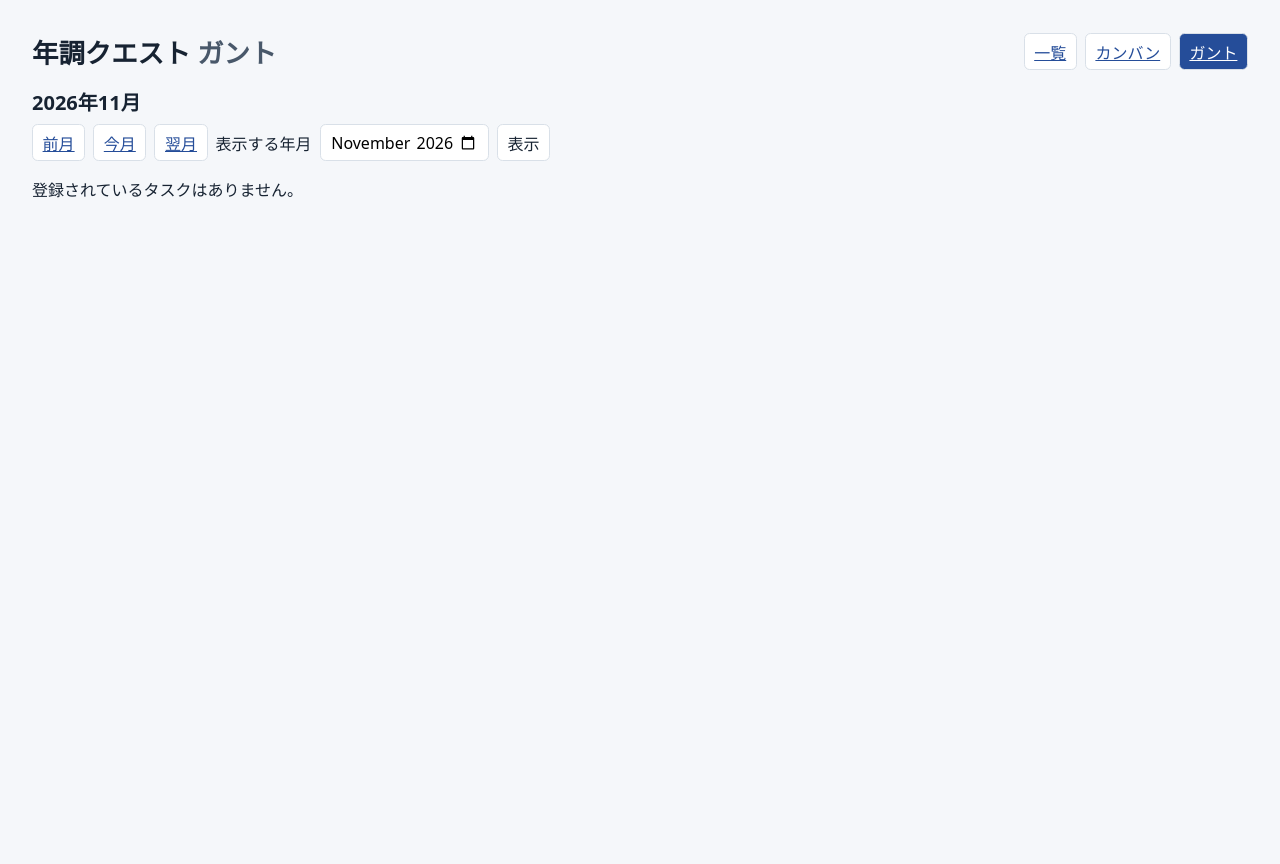
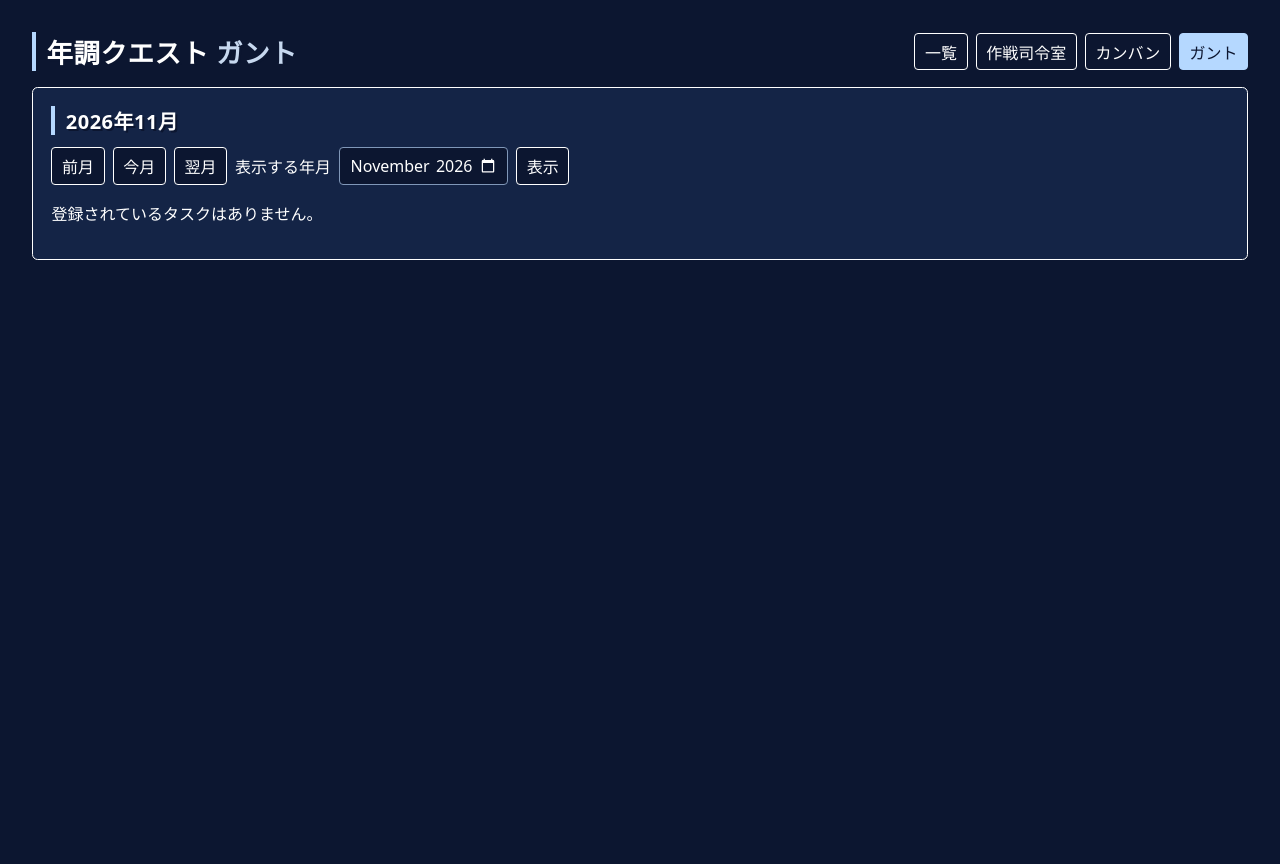
Before and after one commit to coffee-neko/20261118_2, a Spring Boot app: page /todo/gantt in a window 1280 px wide. After the commit the page ends 260 px from the top, so only its background shows below. Run offline with Spring Boot 4, Linux system fonts and the light colour scheme; the visitor is signed in with stand-in values (Sample User, id 1); data that the repository does not hold is empty; some of the project's set-up classes (security, data sources, template engines, error pages and the like) are left out, and stand-ins take their place; some libraries are stand-ins or nearby versions.

Commit message:
レトロRPGデザイン統一・残り3画面を改装
- 共通テーマを再利用し、3画面をダークネイビーの背景と白枠で統一
- CSVプレビューは表の内側を横スクロールできるようにし、登録確定ボタンを強調
- 一括削除確認では対象件数と取り消せない旨の警告を見やすくした
- ログイン欄の配色を調整し、パスワードのマスク表示とログイン失敗時のメッセージを維持
- フォーム送信先・CSRF・Thymeleaf式を差分で照合。変更対象は3画面のテンプレートと quest-theme.css
- ビルド・テスト実行・ブラウザでの動作確認は未実施

```diff
--- a/src/main/resources/static/css/gantt.css
+++ b/src/main/resources/static/css/gantt.css
@@ -1,32 +1,23 @@
 .gantt-page {
-    --gantt-bg: #f5f7fa;
-    --gantt-surface: #fff;
-    --gantt-header: #eef2f7;
-    --gantt-border: #d9e0e8;
-    --gantt-text: #172332;
-    --gantt-muted: #49586a;
-    --gantt-link: #254d99;
-    --gantt-warning: #a32222;
-    --gantt-idle: #586474;
-    --gantt-active: #315fad;
-    --gantt-done: #23764f;
-    --gantt-saturday-bg: #e4edfa;
-    --gantt-saturday-text: #274e82;
-    --gantt-sunday-bg: #f9e9e9;
-    --gantt-sunday-text: #972e38;
+    --gantt-header: #223756;
+    --gantt-gridline: #536784;
+    --gantt-warning: #ffc6ce;
+    --gantt-saturday-bg: #1b3c63;
+    --gantt-saturday-text: #c7e1ff;
+    --gantt-sunday-bg: #502c43;
+    --gantt-sunday-text: #ffd2dd;
     --gantt-task-width: clamp(8rem, 21vw, 16rem);
     --gantt-day-min-width: 1.25rem;
     --gantt-detail-task-width: min(19rem, 46vw);
     --gantt-detail-day-width: 2.75rem;
+    box-sizing: border-box;
     min-height: 100vh;
     padding: clamp(.75rem, 3vw, 2rem);
-    background: var(--gantt-bg);
-    color: var(--gantt-text);
 }
 
-body {
+.gantt-theme {
     margin: 0;
-    font-family: system-ui, sans-serif;
+    color-scheme: dark;
 }
 
 .gantt-header,
@@ -37,38 +28,56 @@ body {
     gap: .5rem;
 }
 
-.gantt-header { justify-content: space-between; }
+.gantt-header { justify-content: space-between; margin-bottom: 1rem; }
+.gantt-window { min-width: 0; padding: clamp(.65rem, 2vw, 1.15rem); border-radius: .35rem; }
 .gantt-page h1 { margin: 0; font-size: 1.65rem; }
-.gantt-page h1 span { color: var(--gantt-muted); }
-.gantt-page h2 { margin: 1rem 0 .5rem; font-size: 1.25rem; }
-.gantt-page a { color: var(--gantt-link); }
+.gantt-page h1 span { color: var(--quest-muted); }
+.gantt-page h2 { margin: 0 0 .75rem; font-size: 1.25rem; }
+.gantt-page a { color: var(--quest-link); }
 
-.gantt-controls a,
-.gantt-page button,
+.gantt-page .quest-button,
 .gantt-page input {
+    box-sizing: border-box;
+    max-inline-size: 100%;
     padding: .35rem .6rem;
-    border: 1px solid var(--gantt-border);
-    border-radius: .35rem;
-    background: var(--gantt-surface);
+    border: 1px solid var(--quest-divider);
+    border-radius: .25rem;
+    background-color: var(--quest-background);
+    color: var(--quest-text);
     font: inherit;
 }
 
-.gantt-controls a[aria-current="page"],
-.gantt-modes button[aria-pressed="true"] {
-    background: var(--gantt-link);
-    color: var(--gantt-surface);
+.gantt-page .quest-button {
+    border-color: var(--bs-btn-border-color);
+    border-radius: var(--bs-btn-border-radius);
+    color: var(--bs-btn-color);
+    text-decoration: none;
 }
 
-.gantt-page button { color: var(--gantt-text); cursor: pointer; }
-.gantt-modes:not([hidden]) { display: flex; gap: .35rem; }
+.gantt-page .quest-button:hover {
+    border-color: var(--bs-btn-hover-border-color);
+    background-color: var(--bs-btn-hover-bg);
+    color: var(--bs-btn-hover-color);
+}
+
+.gantt-page .quest-button:is([aria-current="page"], [aria-pressed="true"]) {
+    border-color: var(--bs-btn-active-border-color);
+    background-color: var(--bs-btn-active-bg);
+    color: var(--bs-btn-active-color);
+}
+
+.gantt-page button { cursor: pointer; }
+.gantt-modes:not([hidden]) { display: flex; flex-wrap: wrap; gap: .35rem; }
 
 .gantt-scroll {
+    box-sizing: border-box;
+    max-width: 100%;
     max-height: 65vh;
     margin-top: .8rem;
     overflow: auto;
-    border: 1px solid var(--gantt-border);
+    border: 1px solid var(--quest-border);
     border-radius: .4rem;
-    background: var(--gantt-surface);
+    background: var(--quest-background);
 }
 
 .gantt-table {
--- a/src/main/resources/static/css/quest-theme.css
+++ b/src/main/resources/static/css/quest-theme.css
@@ -9,6 +9,9 @@
     --quest-focus: #ffe38a;
     --quest-gauge-track: #263f64;
     --quest-gauge-fill: #0dcaf0;
+    --quest-status-idle: #b7c5d9;
+    --quest-status-active: #83b9ff;
+    --quest-status-done: #80d6a8;
     background-color: var(--quest-background);
     color: var(--quest-text);
     font-family: system-ui, "Yu Gothic UI", Meiryo, "Hiragino Kaku Gothic ProN", sans-serif;
@@ -81,17 +84,17 @@
     outline-offset: 2px;
 }
 
-.quest-registration {
+:is(.quest-registration, .quest-form-page) {
     color-scheme: dark;
     --bs-secondary-color: var(--quest-muted);
 }
 
-.quest-registration .quest-title {
+:is(.quest-registration, .quest-form-page) .quest-title {
     border-block-end: 1px solid var(--quest-divider);
     padding-block-end: .6rem;
 }
 
-.quest-registration :is(.form-control, .form-select) {
+:is(.quest-registration, .quest-form-page) :is(.form-control, .form-select) {
     min-width: 0;
     max-width: 100%;
     color: var(--quest-text);
@@ -103,10 +106,27 @@
     color: var(--quest-text);
 }
 
-.quest-registration .btn-primary.quest-button {
+:is(.quest-registration, .quest-form-page) .btn-primary.quest-button {
     --bs-btn-color: var(--quest-background);
     --bs-btn-bg: var(--quest-link);
     --bs-btn-border-color: var(--quest-link);
+}
+
+.quest-form-page .form-control::file-selector-button {
+    color: var(--quest-text);
+    background-color: var(--quest-surface);
+    border-color: var(--quest-divider);
+}
+
+.quest-form-page .btn-success.quest-button { --quest-action-color: var(--quest-status-done, #80d6a8); }
+.quest-form-page .btn-danger.quest-button { --quest-action-color: #ffc6ce; }
+
+.quest-form-page .quest-button:is(.btn-success, .btn-danger) {
+    --bs-btn-color: var(--quest-background);
+    --bs-btn-bg: var(--quest-action-color);
+    --bs-btn-border-color: var(--quest-action-color);
+    --bs-btn-active-bg: var(--quest-action-color);
+    --bs-btn-active-border-color: var(--quest-action-color);
 }
 
 .command-room .command-link {
--- a/src/main/resources/templates/todo/gantt.html
+++ b/src/main/resources/templates/todo/gantt.html
@@ -4,38 +4,40 @@
     <meta charset="UTF-8">
     <meta name="viewport" content="width=device-width, initial-scale=1.0">
     <title>年調クエスト | ガント</title>
+    <link th:replace="~{fragments/quest-theme :: stylesheet}" rel="stylesheet">
     <link rel="stylesheet" th:href="@{/css/gantt.css}">
     <script defer th:src="@{/js/gantt.js}"></script>
 </head>
-<body>
+<body class="quest-theme gantt-theme">
 <main class="gantt-page">
     <header class="gantt-header">
-        <h1>年調クエスト <span>ガント</span></h1>
+        <h1 class="quest-heading quest-title">年調クエスト <span>ガント</span></h1>
         <nav class="gantt-controls" aria-label="ToDo画面の切り替え">
-            <a th:href="@{/todo}">一覧</a>
-            <a th:href="@{/todo/kanban}">カンバン</a>
-            <a th:href="@{/todo/gantt(month=${month.toString()})}" aria-current="page">ガント</a>
+            <a class="quest-button" th:href="@{/todo}">一覧</a>
+            <a class="quest-button" th:href="@{/todo/dashboard}">作戦司令室</a>
+            <a class="quest-button" th:href="@{/todo/kanban}">カンバン</a>
+            <a class="quest-button" th:href="@{/todo/gantt(month=${month.toString()})}" aria-current="page">ガント</a>
         </nav>
     </header>
 
-    <section aria-labelledby="gantt-month">
-        <h2 id="gantt-month" th:text="|${month.getYear()}年${month.getMonthValue()}月|">2026年11月</h2>
+    <section class="quest-window gantt-window" aria-labelledby="gantt-month">
+        <h2 id="gantt-month" class="quest-heading quest-title" th:text="|${month.getYear()}年${month.getMonthValue()}月|">2026年11月</h2>
         <div class="gantt-controls">
             <nav class="gantt-controls" aria-label="表示月の移動">
-                <a th:if="${previousMonth != null}" th:href="@{/todo/gantt(month=${previousMonth.toString()})}">前月</a>
-                <a th:href="@{/todo/gantt}">今月</a>
-                <a th:if="${nextMonth != null}" th:href="@{/todo/gantt(month=${nextMonth.toString()})}">翌月</a>
+                <a class="quest-button" th:if="${previousMonth != null}" th:href="@{/todo/gantt(month=${previousMonth.toString()})}">前月</a>
+                <a class="quest-button" th:href="@{/todo/gantt}">今月</a>
+                <a class="quest-button" th:if="${nextMonth != null}" th:href="@{/todo/gantt(month=${nextMonth.toString()})}">翌月</a>
             </nav>
             <form class="gantt-controls" method="get" th:action="@{/todo/gantt}">
                 <label for="month">表示する年月</label>
                 <input id="month" name="month" type="month" min="0001-01" max="9999-12"
                        pattern="[0-9]{4}-[0-9]{2}" placeholder="YYYY-MM" required th:value="${month.toString()}">
-                <button type="submit">表示</button>
+                <button class="quest-button" type="submit">表示</button>
             </form>
             <div id="gantt-modes" class="gantt-modes" role="group" aria-label="ガントの表示モード"
                  th:unless="${#lists.isEmpty(todos)}" hidden>
-                <button type="button" data-gantt-mode="month" aria-controls="gantt-scroll" aria-pressed="true">月全体</button>
-                <button type="button" data-gantt-mode="detail" aria-controls="gantt-scroll" aria-pressed="false">詳細</button>
+                <button class="quest-button" type="button" data-gantt-mode="month" aria-controls="gantt-scroll" aria-pressed="true">月全体</button>
+                <button class="quest-button" type="button" data-gantt-mode="detail" aria-controls="gantt-scroll" aria-pressed="false">詳細</button>
             </div>
         </div>
         <p class="gantt-warning" role="alert" th:if="${monthError}" th:text="${monthError}"></p>
@@ -89,7 +91,7 @@
                                     子タスク完了 1/2件・50%
                                 </span>
                                 <progress max="100" th:value="${todo.childCompletionRate}" aria-label="子タスク達成率"></progress>
-                                <button type="button" th:attr="data-toggle-children=${todo.id}"
+                                <button class="quest-button" type="button" th:attr="data-toggle-children=${todo.id}"
                                         aria-expanded="true" aria-label="子タスクを閉じる" hidden>閉じる</button>
                             </div>
                         </div>
```
Also changed, not shown: other parts of src/main/resources/static/css/gantt.css (+15 -14 lines), src/main/resources/templates/login.html (+8 -7 lines), src/main/resources/templates/todo/bulk-delete.html (+11 -10 lines), src/main/resources/templates/todo/import.html (+32 -17 lines), src/main/resources/templates/todo/kanban.html (+49 -33 lines).
